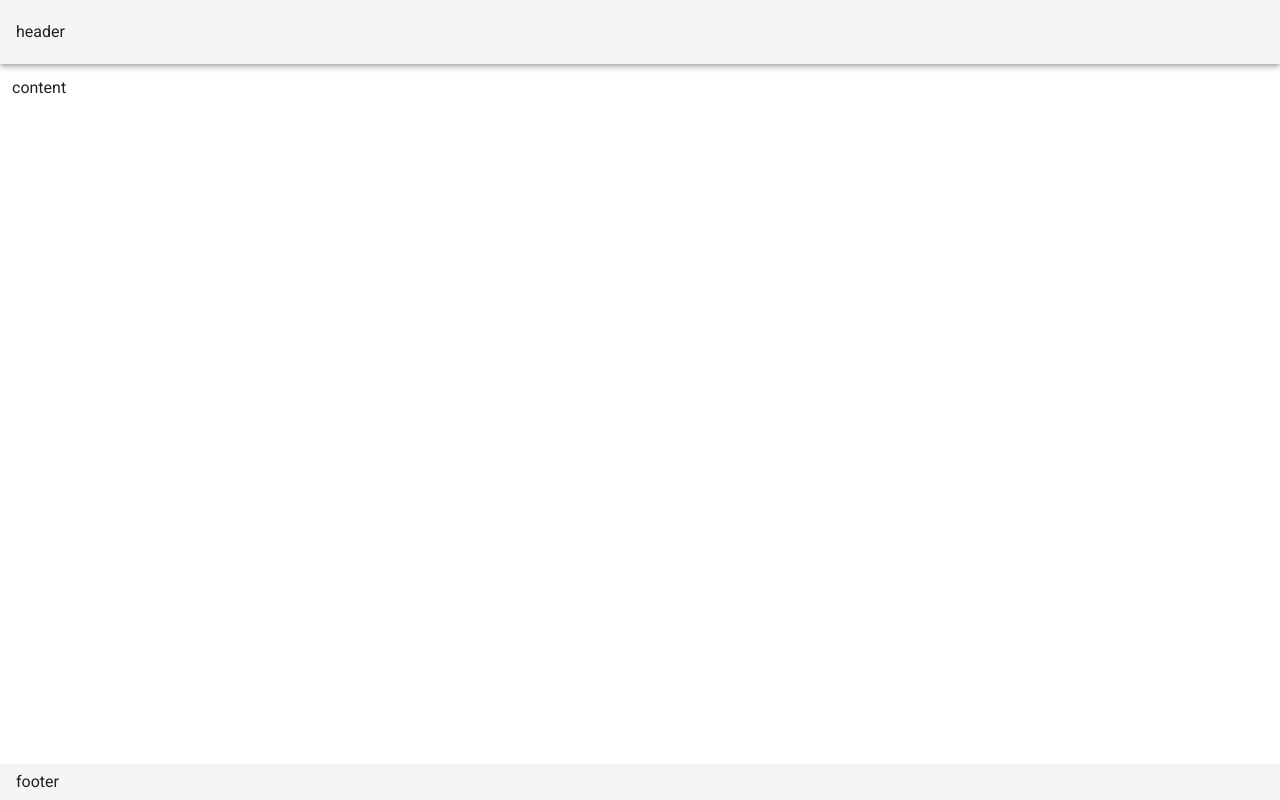
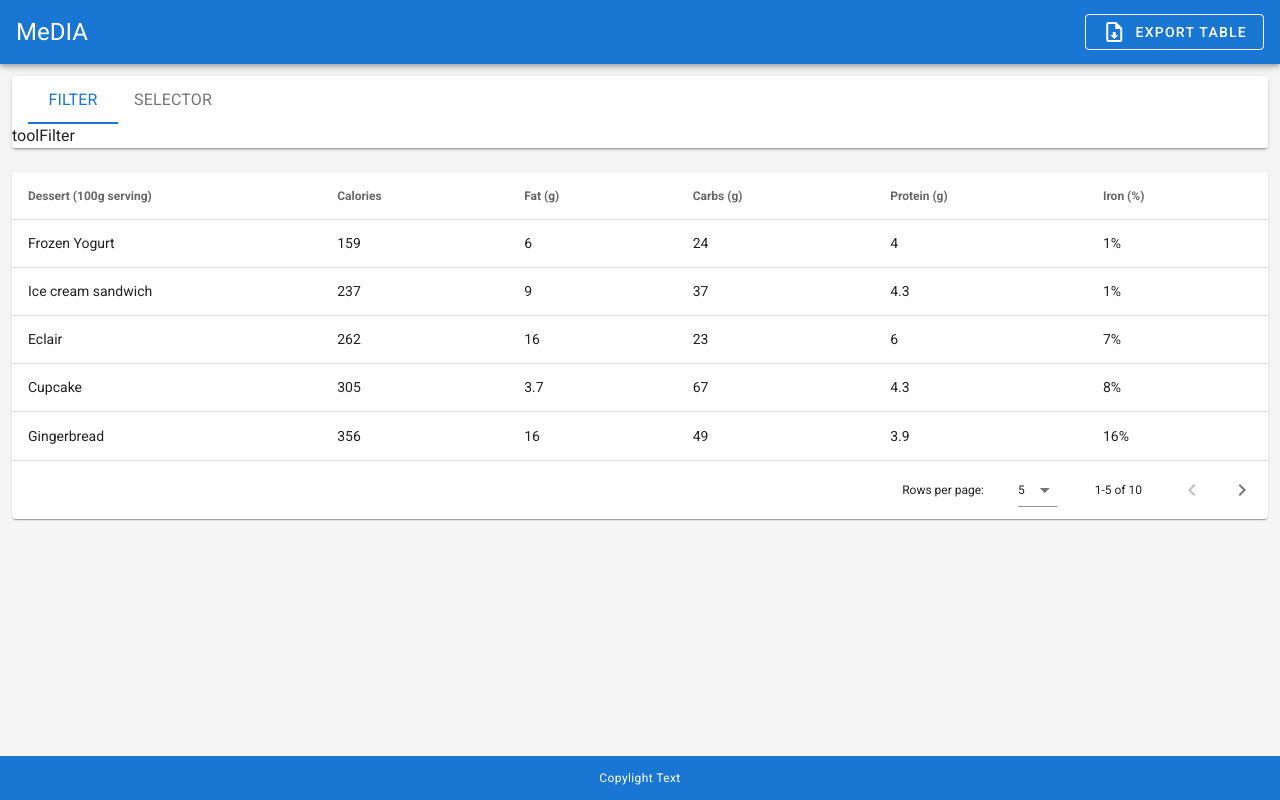
Before and after one commit to MeDIA-team/MeDIA, a Nuxt app in the folder Web/: page / in a window 1280 px wide. Built offline with nearby package versions, Linux system fonts and the light colour scheme.

Commit message:
Add some components

```diff
--- a/Web/nuxt.config.js
+++ b/Web/nuxt.config.js
@@ -19,27 +19,15 @@ export default {
   loading: { color: "#fff" },
   css: [],
   plugins: [],
-  buildModules: [
-    "@nuxtjs/eslint-module",
-    "@nuxtjs/vuetify"
-  ],
-  modules: [
-    "@nuxtjs/axios"
-  ],
+  buildModules: ["@nuxtjs/eslint-module", "@nuxtjs/vuetify"],
+  modules: ["@nuxtjs/axios"],
   axios: {},
   vuetify: {
     customVariables: ["~/assets/variables.scss"],
     theme: {
-      dark: false,
       themes: {
-        dark: {
+        light: {
           primary: colors.blue.darken2,
-          accent: colors.grey.darken3,
-          secondary: colors.amber.darken3,
-          info: colors.teal.lighten1,
-          warning: colors.amber.base,
-          error: colors.deepOrange.accent4,
-          success: colors.green.accent3
         }
       }
     }
--- /dev/null
+++ b/Web/src/components/DataTable.vue
@@ -0,0 +1,113 @@
+<template>
+  <v-data-table
+    :headers="headers"
+    :items="desserts"
+    :items-per-page="5"
+    class="elevation-1"
+  ></v-data-table>
+</template>
+
+<script>
+export default {
+  name: "DataTable",
+  data() {
+    return {
+      headers: [
+        {
+          text: "Dessert (100g serving)",
+          align: "start",
+          sortable: false,
+          value: "name"
+        },
+        { text: "Calories", value: "calories" },
+        { text: "Fat (g)", value: "fat" },
+        { text: "Carbs (g)", value: "carbs" },
+        { text: "Protein (g)", value: "protein" },
+        { text: "Iron (%)", value: "iron" }
+      ],
+      desserts: [
+        {
+          name: "Frozen Yogurt",
+          calories: 159,
+          fat: 6.0,
+          carbs: 24,
+          protein: 4.0,
+          iron: "1%"
+        },
+        {
+          name: "Ice cream sandwich",
+          calories: 237,
+          fat: 9.0,
+          carbs: 37,
+          protein: 4.3,
+          iron: "1%"
+        },
+        {
+          name: "Eclair",
+          calories: 262,
+          fat: 16.0,
+          carbs: 23,
+          protein: 6.0,
+          iron: "7%"
+        },
+        {
+          name: "Cupcake",
+          calories: 305,
+          fat: 3.7,
+          carbs: 67,
+          protein: 4.3,
+          iron: "8%"
+        },
+        {
+          name: "Gingerbread",
+          calories: 356,
+          fat: 16.0,
+          carbs: 49,
+          protein: 3.9,
+          iron: "16%"
+        },
+        {
+          name: "Jelly bean",
+          calories: 375,
+          fat: 0.0,
+          carbs: 94,
+          protein: 0.0,
+          iron: "0%"
+        },
+        {
+          name: "Lollipop",
+          calories: 392,
+          fat: 0.2,
+          carbs: 98,
+          protein: 0,
+          iron: "2%"
+        },
+        {
+          name: "Honeycomb",
+          calories: 408,
+          fat: 3.2,
+          carbs: 87,
+          protein: 6.5,
+          iron: "45%"
+        },
+        {
+          name: "Donut",
+          calories: 452,
+          fat: 25.0,
+          carbs: 51,
+          protein: 4.9,
+          iron: "22%"
+        },
+        {
+          name: "KitKat",
+          calories: 518,
+          fat: 26.0,
+          carbs: 65,
+          protein: 7,
+          iron: "6%"
+        }
+      ]
+    }
+  }
+}
+</script>
--- /dev/null
+++ b/Web/src/components/ExportTableButton.vue
@@ -0,0 +1,16 @@
+<template>
+  <v-btn color="white" outlined @click="exportTable">
+    <v-icon>mdi-file-download-outline</v-icon>
+    <div class="ml-2">Export Table</div>
+  </v-btn>
+</template>
+<script>
+export default {
+  name: "ExportTableButton",
+  methods: {
+    exportTable() {
+      confirm("Clicked Export Table Button")
+    }
+  }
+}
+</script>
--- /dev/null
+++ b/Web/src/components/ToolCard.vue
@@ -0,0 +1,38 @@
+<template>
+  <v-card color="white">
+    <v-tabs v-model="tab" color="primary" class="pl-4">
+      <v-tab
+        v-for="item in items"
+        :key="item"
+        color="primary"
+        class="subtitle-1"
+      >
+        {{ item }}
+      </v-tab>
+    </v-tabs>
+
+    <v-tabs-items v-model="tab">
+      <v-tab-item>
+        <tool-filter></tool-filter>
+      </v-tab-item>
+      <v-tab-item>
+        <tool-selector></tool-selector>
+      </v-tab-item>
+    </v-tabs-items>
+  </v-card>
+</template>
+
+<script>
+import ToolFilter from "~/components/ToolFilter"
+import ToolSelector from "~/components/ToolSelector"
+
+export default {
+  components: { ToolFilter, ToolSelector },
+  data() {
+    return {
+      tab: null,
+      items: ["Filter", "Selector"]
+    }
+  }
+}
+</script>
--- /dev/null
+++ b/Web/src/components/ToolFilter.vue
@@ -0,0 +1,9 @@
+<template>
+  <div>
+    toolFilter
+  </div>
+</template>
+
+<script>
+export default {}
+</script>
--- /dev/null
+++ b/Web/src/components/ToolSelector.vue
@@ -0,0 +1,9 @@
+<template>
+  <div>
+    toolSelector
+  </div>
+</template>
+
+<script>
+export default {}
+</script>
--- a/Web/src/pages/index.vue
+++ b/Web/src/pages/index.vue
@@ -1,21 +1,34 @@
 <template>
-  <v-app>
-    <v-app-bar app>
-      header
+  <v-app style="background: #f5f5f5;">
+    <v-app-bar app color="primary">
+      <v-toolbar-title class="headline white--text">MeDIA</v-toolbar-title>
+      <v-spacer></v-spacer>
+      <export-table-button></export-table-button>
     </v-app-bar>
     <v-content>
       <v-container fluid>
-        content
+        <tool-card class="mb-6"></tool-card>
+        <data-table></data-table>
       </v-container>
     </v-content>
-    <v-footer app>
-      footer
+    <v-footer app color="primary" padless>
+      <v-col class="text-center white--text caption" cols="12">
+        Copylight Text
+      </v-col>
     </v-footer>
   </v-app>
 </template>
 
 <script>
+import ExportTableButton from "~/components/ExportTableButton"
+import ToolCard from "~/components/ToolCard"
+import DataTable from "~/components/DataTable"
+
 export default {
-  components: {}
+  components: {
+    "export-table-button": ExportTableButton,
+    "tool-card": ToolCard,
+    "data-table": DataTable
+  }
 }
 </script>
```
